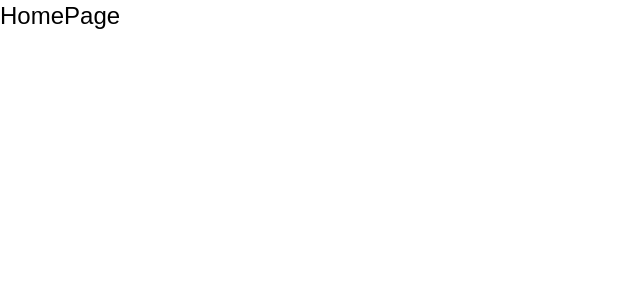
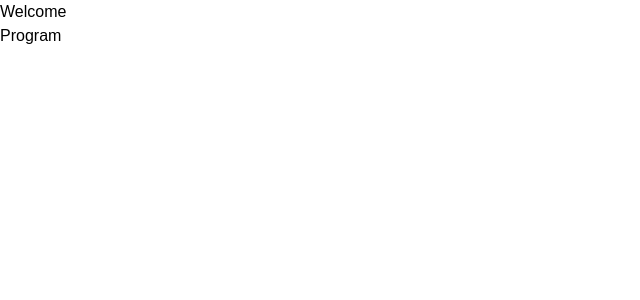
Before and after one commit to moraaruth/WeThrive, a Next.js app: page / in a window 1280 px wide. Shown: the top 300 px of the page, without its empty margins (0-640 px from the left). Built offline with nearby package versions, Linux system fonts and the light colour scheme.

Commit message:
adding Id for any param and link

```diff
--- a/app/page.jsx
+++ b/app/page.jsx
@@ -1,5 +1,14 @@
+import Link from "next/link";
+
 const HomePage = () => {
-    return ( <div className="text-2xl">HomePage</div> );
+    return (
+    <div >
+        <h1>Welcome</h1>
+        <Link href='/programs'>Program</Link>
+
+
+        </div>
+        );
 }
 
 export default HomePage;
```
Also changed, not shown: app/programs/[...id]/page.jsx (renamed from app/programs/[id]/page.jsx).
